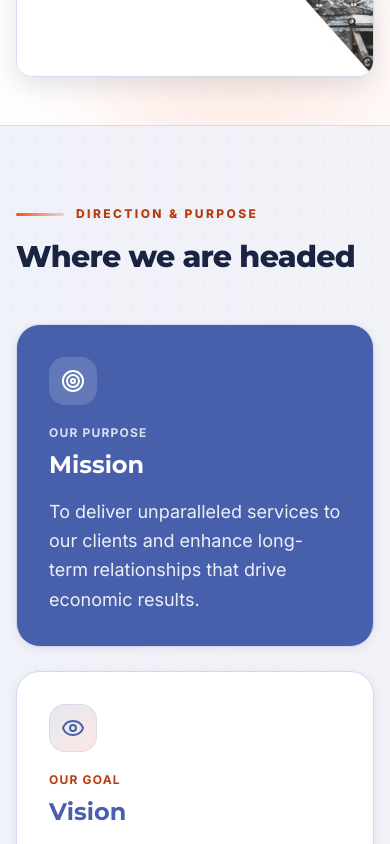
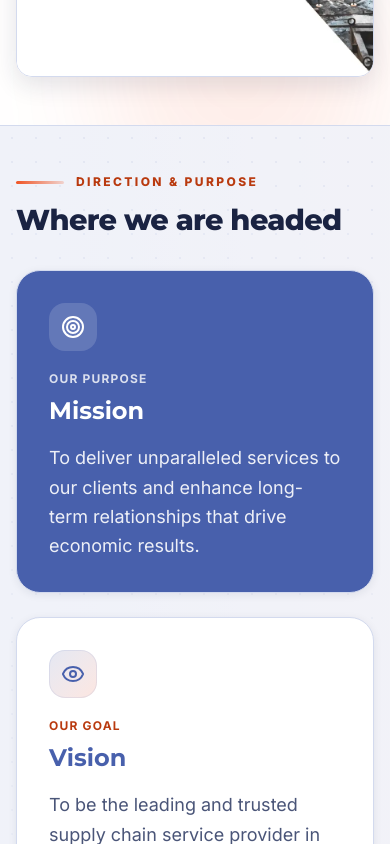
Before and after one commit to isturiscedrick/EQISI, a React (Vite) app in the folder vite-react-template/: page /about in a window 390 px wide. Shown: the part 1140-1984 px from the top of the page. Built offline with nearby package versions, Linux system fonts and the light colour scheme.

Commit message:
Tune section spacing and headings for small screens

```diff
--- a/vite-react-template/src/components/layout/Section.tsx
+++ b/vite-react-template/src/components/layout/Section.tsx
@@ -74,7 +74,7 @@ export function Section({ id, eyebrow, title, lead, muted = false, children }: S
     <section
       id={id}
       aria-labelledby={`${id}-heading`}
-      className={cn('relative overflow-hidden border-b border-border/60 py-20 sm:py-24 lg:py-28', muted ? 'bg-surface-muted/70' : 'bg-surface/75')}
+      className={cn('relative overflow-hidden border-b border-border/60 py-12 sm:py-20 lg:py-28', muted ? 'bg-surface-muted/70' : 'bg-surface/75')}
     >
       {muted && <div aria-hidden="true" className="pointer-events-none absolute inset-0 bg-dots opacity-40" />}
       <Container className="relative">
@@ -83,16 +83,16 @@ export function Section({ id, eyebrow, title, lead, muted = false, children }: S
             <span aria-hidden="true" className="h-[3px] w-12 rounded-full bg-gradient-to-r from-highlight to-highlight/20" />
             {eyebrow}
           </p>
-          <h2 data-reveal="title" id={`${id}-heading`} className="mt-4 text-3xl font-extrabold leading-tight tracking-tight text-fg sm:text-4xl lg:text-5xl">
+          <h2 data-reveal="title" id={`${id}-heading`} className="mt-3 text-[clamp(1.8rem,7vw,2.35rem)] font-extrabold leading-tight tracking-tight text-fg sm:mt-4 sm:text-4xl lg:text-5xl">
             {title}
           </h2>
           {lead && (
-            <p data-reveal="lead" className="mt-5 max-w-2xl text-base leading-8 text-fg-muted sm:text-lg">
+            <p data-reveal="lead" className="mt-4 max-w-2xl text-sm leading-7 text-fg-muted sm:mt-5 sm:text-lg sm:leading-8">
               {lead}
             </p>
           )}
         </div>
-        <div className="mt-12 sm:mt-14">{children}</div>
+        <div className="mt-8 sm:mt-12 sm:mt-14">{children}</div>
       </Container>
     </section>
   )
```
